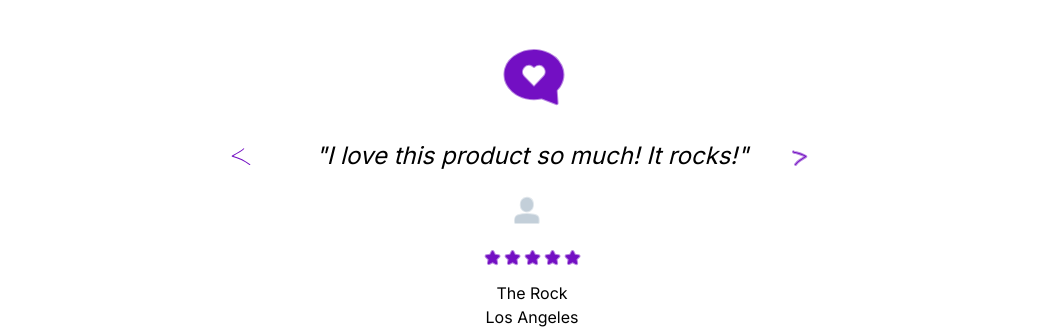
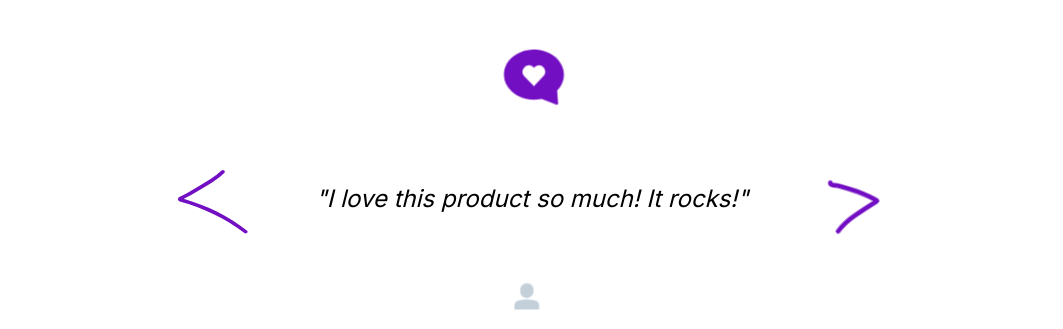
Before and after one commit to Olyno/profilr, a Next.js app: page / in a window 1280 px wide. Shown: the part 1680-2009 px from the top of the page, without its empty margins (108-1171 px from the left). Built offline with nearby package versions, Linux system fonts and the light colour scheme.

Commit message:
chore: improve arrows button size

```diff
--- a/app/components/sections/ReviewsSection.tsx
+++ b/app/components/sections/ReviewsSection.tsx
@@ -8,14 +8,14 @@ export default () => {
         <Image src='/heart.svg' alt='heart logo' width={100} height={100} />
       </div>
       <div className='flex gap-4 justify-center items-center flex-wrap'>
-        <button className='w-10 h-10 md:w-16 md:h-16'>
-          <Image src='/arrows_1.svg' alt='left arrow' width={40} height={40} />
+        <button className='relative w-[75px] h-[75px] md:w-[150px] md:h-[150px]'>
+          <Image src='/arrows_1.svg' alt='left arrow' fill />
         </button>
         <p className='text-base md:text-2xl self-center italic px-4 text-center'>
           "I love this product so much! It rocks!"
         </p>
-        <button className='w-10 h-10 md:w-16 md:h-16'>
-          <Image src='/arrows_2.svg' alt='right arrow' width={40} height={40} />
+        <button className='relative w-[75px] h-[75px] md:w-[150px] md:h-[150px]'>
+          <Image src='/arrows_2.svg' alt='right arrow' fill />
         </button>
       </div>
       <div className='flex flex-col items-center'>
```
